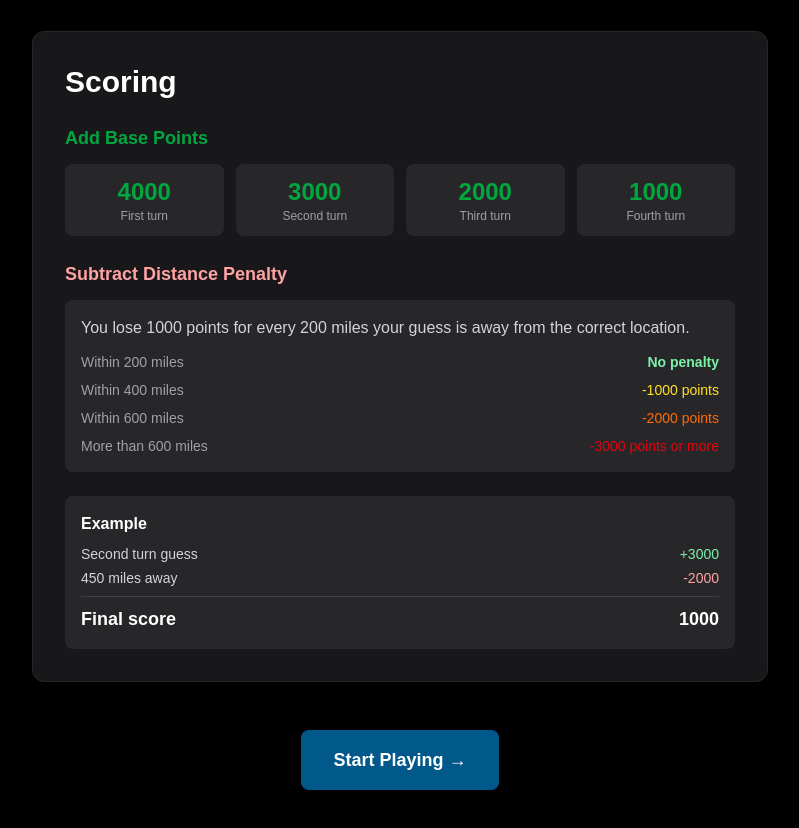
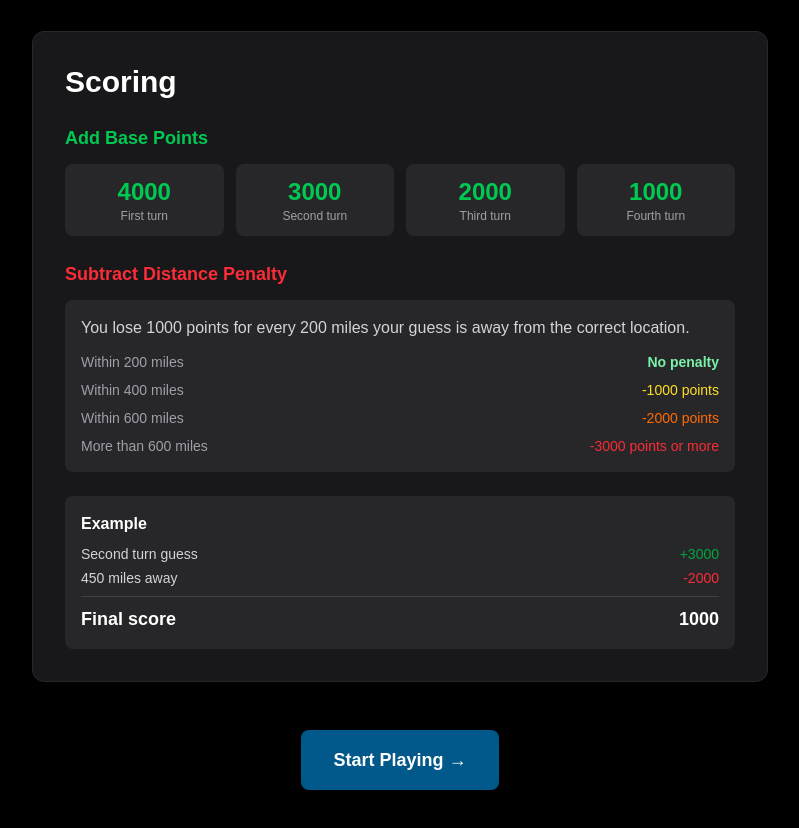
Before and after one commit to fredschultz21/Coastle, a Next.js app in the folder frontend/: page /how-to-play in a window 1280 px wide. Shown: the part 1001-1829 px from the top of the page, without its empty margins (240-1039 px from the left). Built offline with nearby package versions, Linux system fonts and the light colour scheme.

Commit message:
change shades

```diff
--- a/frontend/src/app/how-to-play/page.jsx
+++ b/frontend/src/app/how-to-play/page.jsx
@@ -95,14 +95,14 @@ export default function HowToPlay() {
 
               <div className="space-y-6">
                 <div>
-                  <h3 className="font-bold text-lg mb-3 text-green-600">
+                  <h3 className="font-bold text-lg mb-3 text-green-500">
                     Add Base Points
                   </h3>
 
                   <div className="grid grid-cols-2 md:grid-cols-4 gap-3">
                     {[4000, 3000, 2000, 1000].map((pts, i) => (
                       <div key={pts} className="bg-zinc-800 rounded-lg p-3 text-center">
-                        <div className="text-2xl font-bold text-green-600">
+                        <div className="text-2xl font-bold text-green-500">
                           {pts}
                         </div>
                         <div className="text-xs text-zinc-400">
@@ -114,7 +114,7 @@ export default function HowToPlay() {
                 </div>
 
                 <div>
-                  <h3 className="font-bold text-lg mb-3 text-red-300">
+                  <h3 className="font-bold text-lg mb-3 text-red-500">
                     Subtract Distance Penalty
                   </h3>
 
@@ -138,7 +138,7 @@ export default function HowToPlay() {
                       </div>
                       <div className="flex justify-between">
                         <span>More than 600 miles</span>
-                        <span className="text-red-600">-3000 points or more</span>
+                        <span className="text-red-500">-3000 points or more</span>
                       </div>
                     </div>
                   </div>
@@ -152,11 +152,11 @@ export default function HowToPlay() {
                   <div className="space-y-1 text-sm">
                     <div className="flex justify-between text-zinc-300">
                       <span>Second turn guess</span>
-                      <span className="text-green-300">+3000</span>
+                      <span className="text-green-600">+3000</span>
                     </div>
                     <div className="flex justify-between text-zinc-300">
                       <span>450 miles away</span>
-                      <span className="text-red-300">-2000</span>
+                      <span className="text-red-500">-2000</span>
                     </div>
                     <div className="border-t border-zinc-700 my-2"></div>
                     <div className="flex justify-between font-bold text-lg">
```
